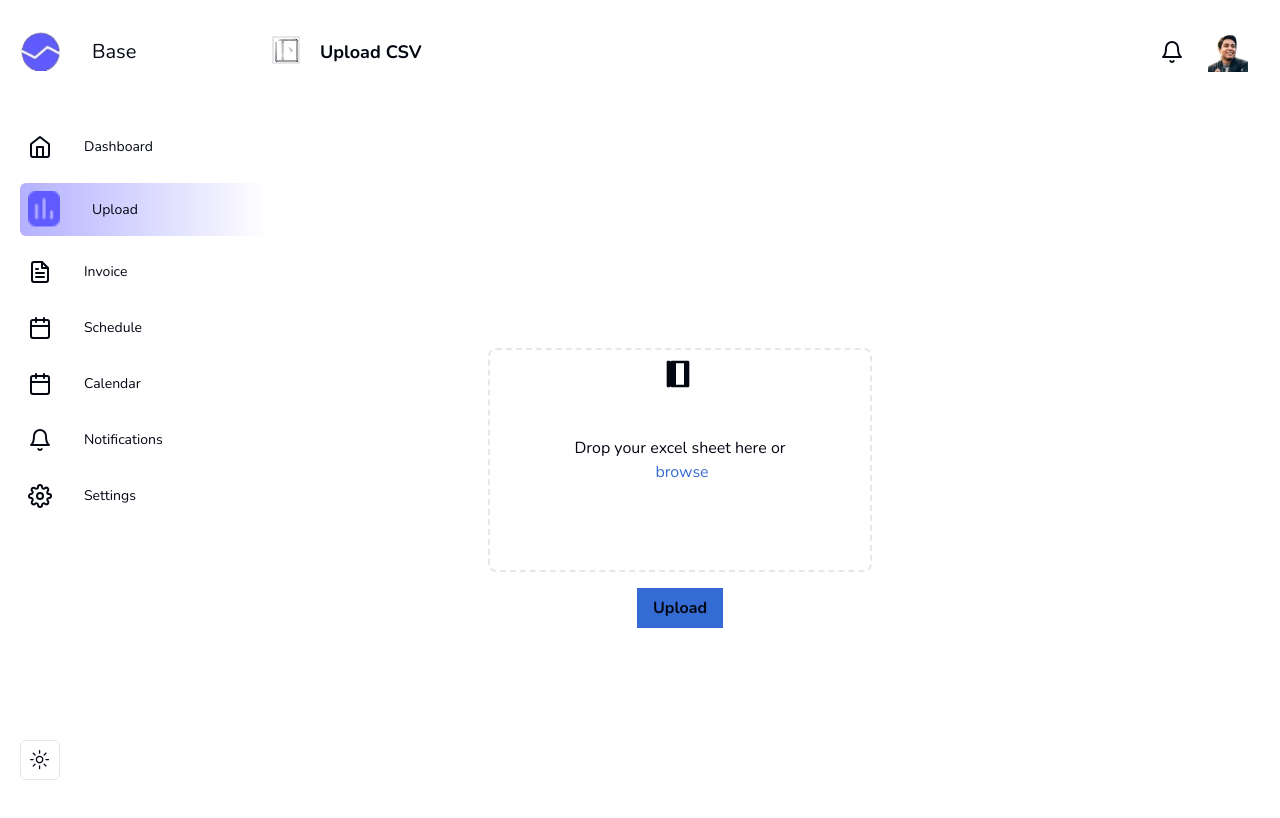
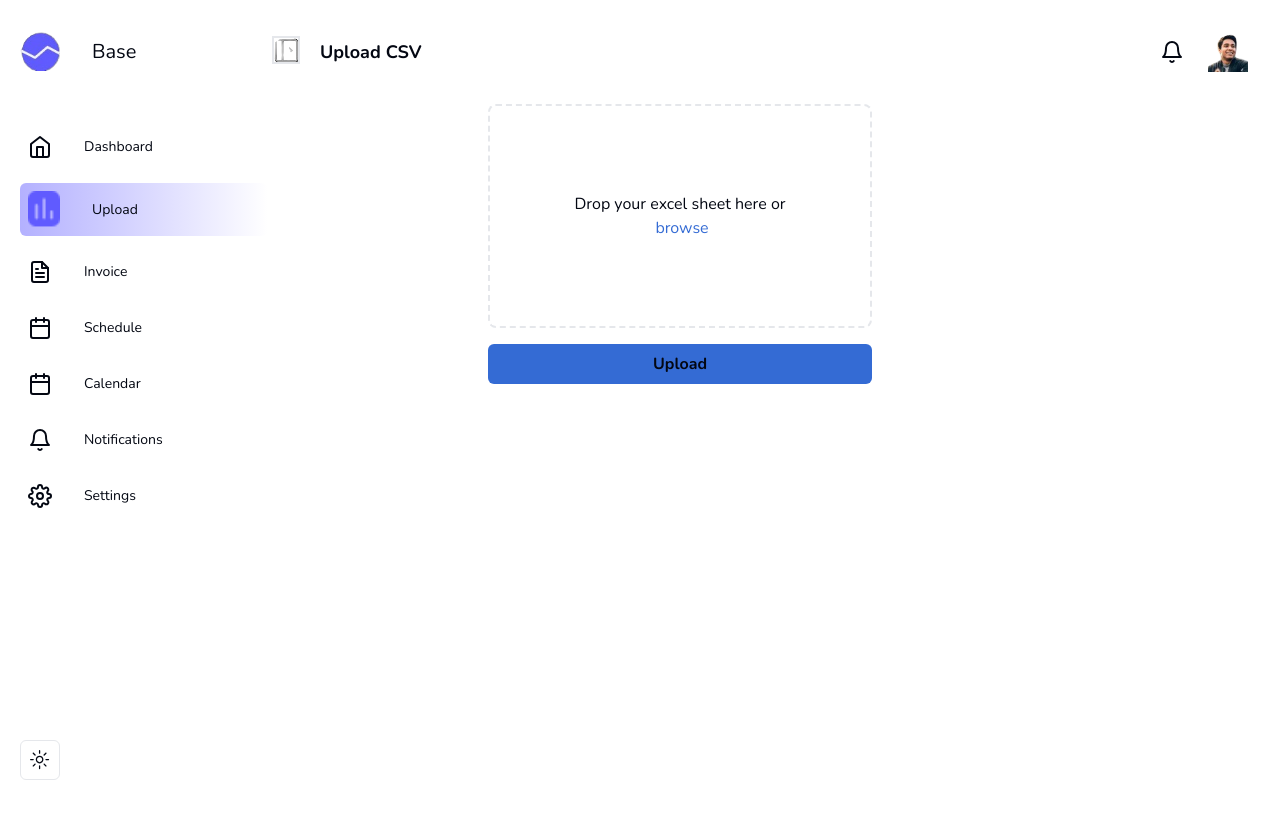
Before and after one commit to ThatRandomGuy09/assignment-app, a Next.js app: page /dashboard in a window 1280 px wide. Shown: the top 818 px of the page. Built offline with nearby package versions, Linux system fonts and the light colour scheme.

Commit message:
MainSection: Add new feature

```diff
--- a/components/MainSection.tsx
+++ b/components/MainSection.tsx
@@ -48,14 +48,31 @@ const MainSection = () => {
   };
 
   const handleTagChange = (index: number, selectedTag: string) => {
+    if (selectedTag === "") return; // Ignore the "Select tags" heading
+
     setData((prevData) =>
       prevData.map((item, i) =>
         i === index
           ? {
               ...item,
               selectedTags: item.selectedTags.includes(selectedTag)
-                ? item.selectedTags.filter((tag: string) => tag !== selectedTag)
+                ? item.selectedTags
                 : [...item.selectedTags, selectedTag],
+            }
+          : item
+      )
+    );
+  };
+
+  const handleRemoveTag = (index: number, tagToRemove: string) => {
+    setData((prevData) =>
+      prevData.map((item, i) =>
+        i === index
+          ? {
+              ...item,
+              selectedTags: item.selectedTags.filter(
+                (tag: string) => tag !== tagToRemove
+              ),
             }
           : item
       )
@@ -72,27 +89,13 @@ const MainSection = () => {
   };
 
   return (
-    <div className="flex flex-col items-center justify-center w-full h-screen bg-gray-800 text-white">
-      <div className="w-96 h-56 border-2 border-dashed border-gray-600 rounded-lg flex flex-col items-center justify-center relative">
-        <div className="absolute top-2">
-          <svg
-            className="w-8 h-8 text-green-500"
-            xmlns="http://www.w3.org/2000/svg"
-            fill="none"
-            viewBox="0 0 24 24"
-            stroke="currentColor"
-          >
-            <path
-              strokeLinecap="round"
-              strokeLinejoin="round"
-              strokeWidth={2}
-              d="M4 3H3v18h1V3zM6 3h12v18H6V3zm2 0v18h8V3H8z"
-            />
-          </svg>
-        </div>
+    <div className="flex-grow flex flex-col items-center justify-center p-4 bg-gray-800 text-white overflow-x-auto">
+      <div className="w-full max-w-4xl">
+        <div className="flex justify-center mb-4">
+          <div className="w-full max-w-sm h-56 border-2 border-dashed border-gray-600 rounded-lg flex flex-col items-center justify-center relative">
             {file ? (
               <div className="flex flex-col items-center">
-            <p className="mt-10">{file.name}</p>
+                <p className="mt-10 text-center">{file.name}</p>
                 <button
                   className="text-[#D33030] hover:text-red-700 mt-2"
                   onClick={handleRemove}
@@ -114,8 +117,10 @@ const MainSection = () => {
               </>
             )}
           </div>
+        </div>
+        <div className="flex justify-center mb-4">
           <button
-        className="bg-[#346BD4] hover:bg-blue-700 text-white font-bold py-2 px-4 rounded mt-4 relative"
+            className="w-full max-w-sm rounded-md bg-[#346BD4] hover:bg-blue-700 text-white font-bold py-2 px-4  relative"
             onClick={handleUpload}
             disabled={loading}
           >
@@ -125,8 +130,9 @@ const MainSection = () => {
               "Upload"
             )}
           </button>
+        </div>
         {data.length > 0 && (
-        <div className="mt-6 w-96 overflow-x-auto">
+          <div className="overflow-x-auto">
             <table className="min-w-full bg-gray-900 text-white">
               <thead>
                 <tr>
@@ -139,16 +145,24 @@ const MainSection = () => {
               </thead>
               <tbody>
                 {currentItems.map((item, index) => (
-                <tr key={index}>
+                  <tr key={indexOfFirstItem + index}>
                     <td className="py-2 px-4 border-b">{item.id}</td>
                     <td className="py-2 px-4 border-b">{item.links}</td>
                     <td className="py-2 px-4 border-b">{item.prefix}</td>
                     <td className="py-2 px-4 border-b">
                       <select
                         className="bg-gray-800 text-white"
-                      onChange={(e) => handleTagChange(index, e.target.value)}
+                        onChange={(e) =>
+                          handleTagChange(
+                            indexOfFirstItem + index,
+                            e.target.value
+                          )
+                        }
+                        value=""
                       >
-                      <option value="">Select a tag</option>
+                        <option value="" disabled>
+                          Select tags
+                        </option>
                         <option value="Tag 1">Tag 1</option>
                         <option value="Tag 2">Tag 2</option>
                         <option value="Tag 3">Tag 3</option>
@@ -157,14 +171,26 @@ const MainSection = () => {
                       </select>
                     </td>
                     <td className="py-2 px-4 border-b flex gap-2 flex-wrap">
-                    {item.selectedTags.map((tag: string, i: number) => (
+                      {item.selectedTags.length > 0 ? (
+                        item.selectedTags.map((tag: string, i: number) => (
                           <span
                             key={i}
-                        className="bg-[#346BD4] text-white px-2 py-1 rounded-full text-sm"
+                            className="bg-[#346BD4] text-white px-2 py-1 rounded-full text-sm flex items-center"
                           >
                             {tag}
+                            <button
+                              className="ml-2 text-red-500 hover:text-red-700"
+                              onClick={() =>
+                                handleRemoveTag(indexOfFirstItem + index, tag)
+                              }
+                            >
+                              &times;
+                            </button>
                           </span>
-                    ))}
+                        ))
+                      ) : (
+                        <span className="text-gray-500">No tags selected</span>
+                      )}
                     </td>
                   </tr>
                 ))}
@@ -192,6 +218,7 @@ const MainSection = () => {
           </div>
         )}
       </div>
+    </div>
   );
 };
 
```
Lines whose indentation alone changed are shown as unchanged.
